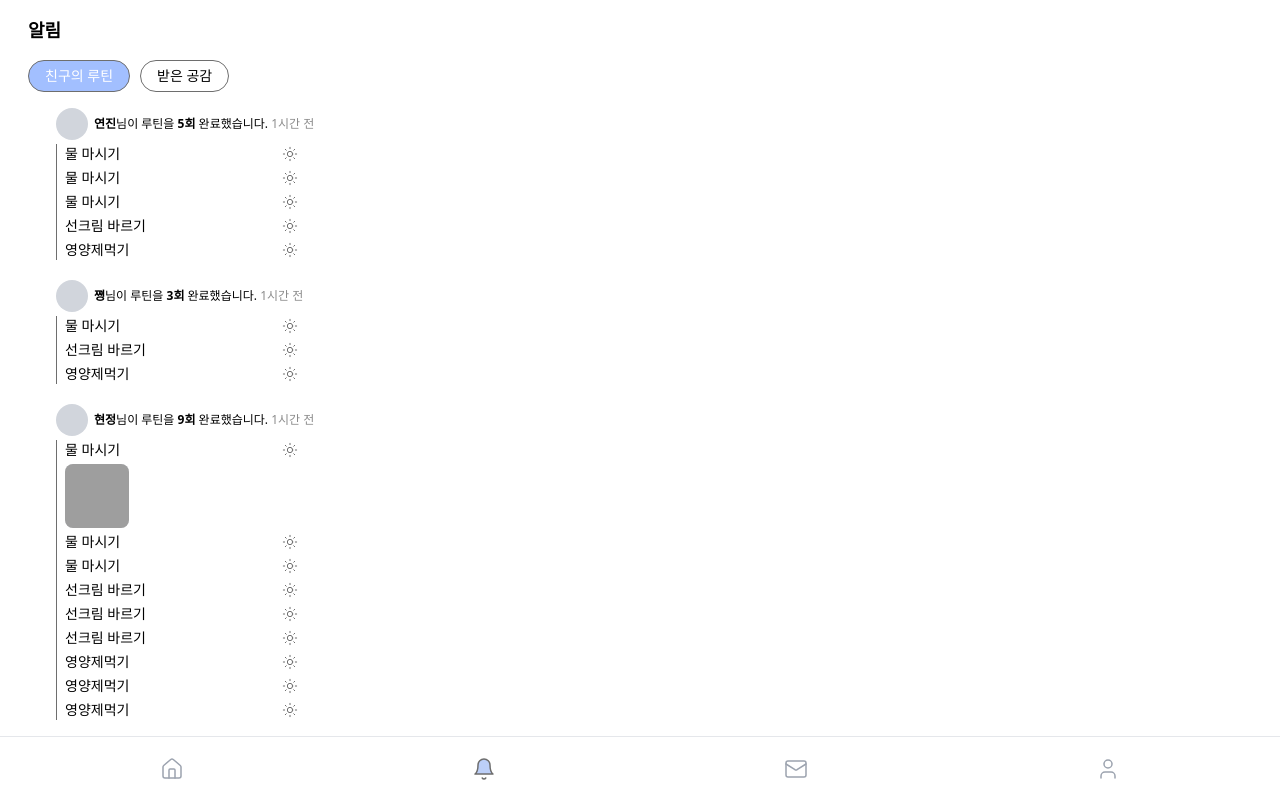
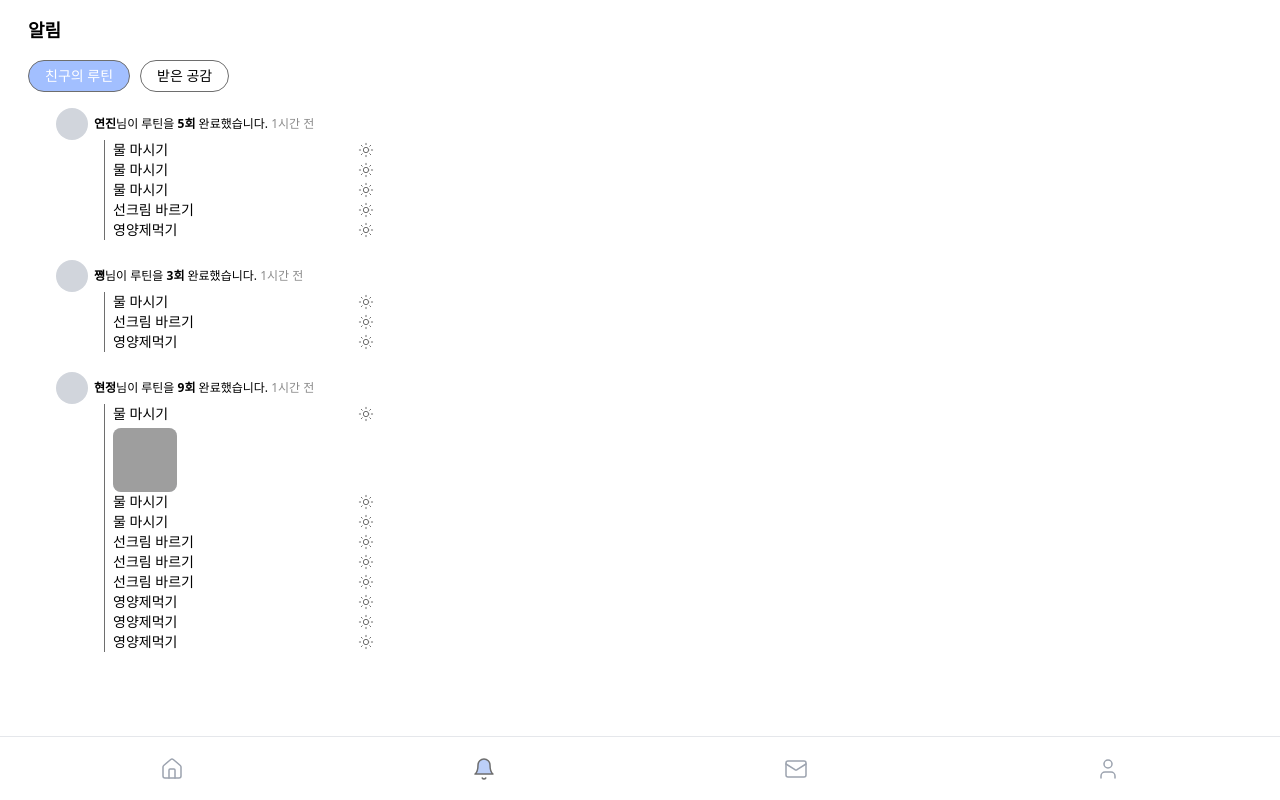
Before and after one commit to ryudahlia-max/14th-hackathon-team-2, a React (Vite) app in the folder frontend/: page / in a window 1280 px wide. Both pictures are taken after a click on the button 484 px from the left and 768 px from the top of the page. Built offline with nearby package versions, Linux system fonts and the light colour scheme; grey boxes are pictures that could not be loaded.

Commit message:
fix: 알림 그룹 레이아웃 정렬 수정
프로필/텍스트와 루틴 목록 사이 들여쓰기를 pl-7 대신 ml-19로 조정해 정렬 개선.

```diff
--- a/frontend/src/pages/FriendRoutinePage.tsx
+++ b/frontend/src/pages/FriendRoutinePage.tsx
@@ -86,8 +86,8 @@ const GROUPS: RoutineGroup[] = [
 
 function NotificationGroup({ name, count, timeAgo, routines }: RoutineGroup) {
   return (
-    <div className="flex flex-col items-end gap-1 w-full pl-7">
-      <div className="flex items-center gap-1.5 w-full">
+    <div className="flex flex-col w-full">
+      <div className="flex items-center gap-1.5 w-full pl-7">
         <div className="size-8 rounded-full bg-gray-300 shrink-0" />
         <p className="text-xs text-black">
           <span className="font-bold">{name}</span>님이 루틴을{' '}
@@ -95,7 +95,7 @@ function NotificationGroup({ name, count, timeAgo, routines }: RoutineGroup) {
           <span className="text-[#8b8b8b]">{timeAgo}</span>
         </p>
       </div>
-      <div className="flex flex-col items-center gap-1 w-full border-l border-[#6e6e6e]">
+      <div className="flex flex-col w-full border-l border-[#6e6e6e] ml-19">
         {routines.map((routine, i) => (
           <div key={i} className="flex flex-col gap-1 w-full">
             <div className="flex items-center justify-between pl-2 pr-4 w-full">
@@ -120,15 +120,15 @@ function NotificationGroup({ name, count, timeAgo, routines }: RoutineGroup) {
 
 function ReceivedLikeGroupItem({ name, timeAgo, routines }: ReceivedLikeGroup) {
   return (
-    <div className="flex flex-col items-end gap-2 w-full pl-7">
-      <div className="flex items-center gap-1.5 w-full">
+    <div className="flex flex-col w-full">
+      <div className="flex items-center gap-1.5 w-full pl-7">
         <div className="size-8 rounded-full bg-gray-300 shrink-0" />
         <p className="text-xs text-black">
           <span className="font-bold">{name}</span>님이 내 루틴에 공감을 남겼습니다.{' '}
           <span className="text-[#8b8b8b]">{timeAgo}</span>
         </p>
       </div>
-      <div className="flex flex-col items-center gap-1 w-full border-l border-[#6e6e6e]">
+      <div className="flex flex-col items-center gap-1 w-full border-l border-[#6e6e6e] ml-19">
         {routines.map((routine, i) => {
           const Icon = REACTION_ICONS[routine.reaction];
           return (
```
